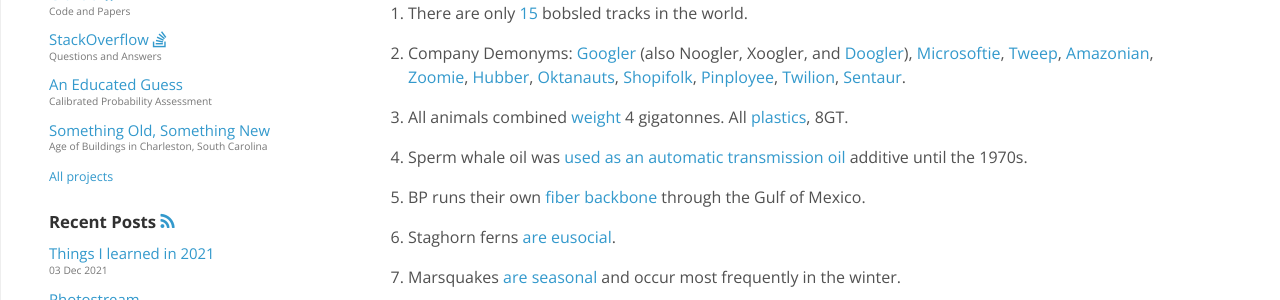
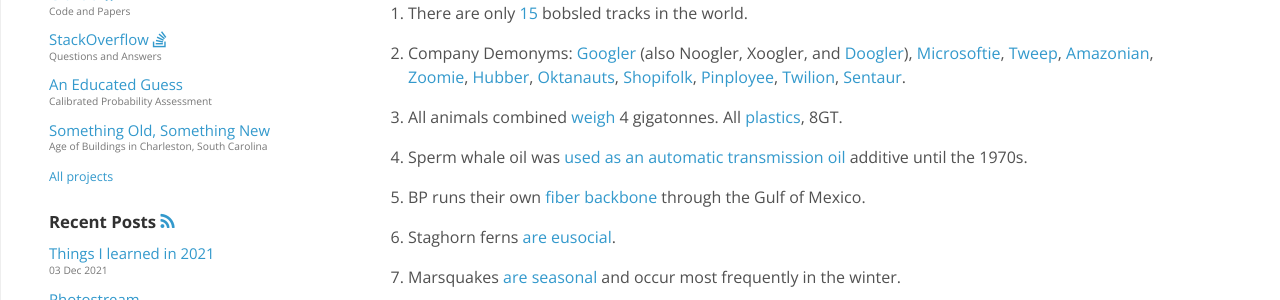
Before and after one commit to sethrylan/sethrylan.github.io, a Jekyll site: the page built from _posts/2021-12-03-what-i-learned.md, in a window 1280 px wide. Shown: the part 133-433 px from the top of the page. Built offline with Jekyll 4.4.1, drawn with Linux system fonts in a browser that asks for light colours; nearby versions of some CDN libraries.

Commit message:
Wordsmithing.

```diff
--- a/_posts/2021-12-03-what-i-learned.md
+++ b/_posts/2021-12-03-what-i-learned.md
@@ -8,7 +8,7 @@
 
 1. Company Demonyms: [Googler](https://en.wiktionary.org/wiki/Googler) (also Noogler, Xoogler, and [Doogler](https://blog.google/inside-google/life-at-google/working-home-ruff-dooglers-make-it-little-better/)), [Microsoftie](https://en.wiktionary.org/wiki/Microsoftie), [Tweep](https://careers.twitter.com/en/tweep-life.html), [Amazonian](https://www.amazon.jobs/amazonians), [Zoomie](https://blog.zoom.us/how-zoomies-balance-working-from-home-during-a-pandemic/), [Hubber](https://github.com/about/diversity/communities-of-belonging), [Oktanauts](https://twitter.com/okta/status/1338556408980180993), [Shopifolk](https://twitter.com/goepoch/status/1138341366373601280), [Pinployee](https://www.eonline.com/news/555282/trendsetters-at-work-pinterest), [Twilion](https://www.twilio.com/blog/2015/05/whats-it-like-to-be-a-twilion.html), [Sentaur](https://blog.sentry.io/2020/12/21/sentaurs-and-celebrations).
 
-1. All animals combined [weight](https://www.nature.com/articles/s41586-020-3010-5.epdf) 4 gigatonnes. All [plastics](https://github.com/milo-lab/anthropogenic_mass), 8GT.
+1. All animals combined [weigh](https://www.nature.com/articles/s41586-020-3010-5.epdf) 4 gigatonnes. All [plastics](https://github.com/milo-lab/anthropogenic_mass), 8GT.
 
 1. Sperm whale oil was [used as an automatic transmission oil](https://www.nytimes.com/1975/04/17/archives/transmission-problems-in-cars-linked-to-ban-on-whale-killing.html) additive until the 1970s.
 
```
